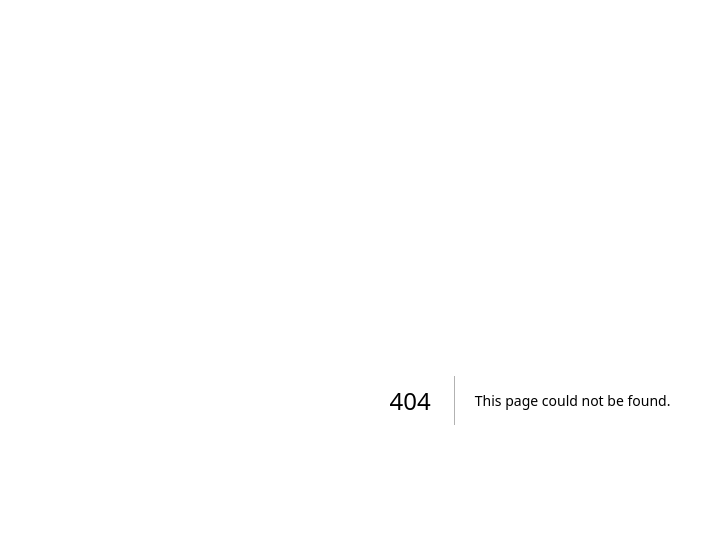
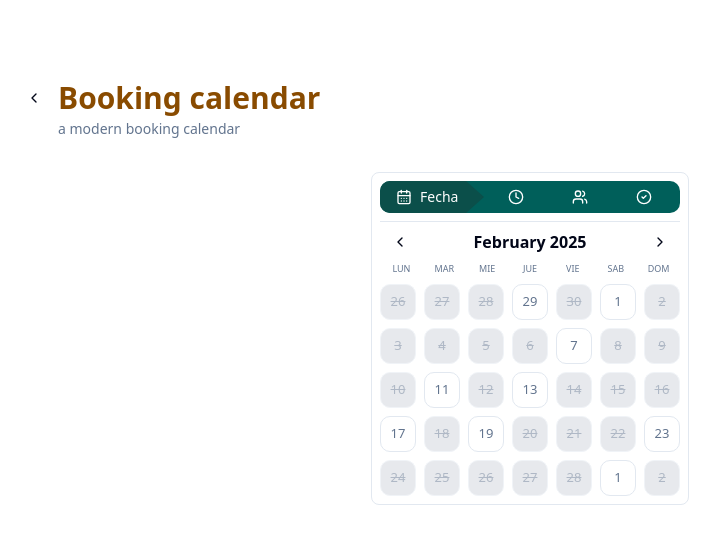
Before and after one commit to yolberjp/playground, a Next.js app: page /booking-calendar in a window 1280 px wide. Before the commit this address had no page. Shown: the top 544 px of the page, without its empty margins (110-830 px from the left). Built offline with nearby package versions, Linux system fonts and the light colour scheme.

Commit message:
refactor: Rename booking link to 'Booking calendar'

```diff
--- a/app/booking/components/reservation.tsx
+++ b/app/booking-calendar/components/reservation.tsx
@@ -9,8 +9,8 @@ import { Separator } from '@/components/ui/separator'
 
 export default function Reservation() {
   return (
-    <div className="max-w-80 border border-border rounded-md p-2 space-y-2">
-      <ReservationProgress currentSectionIndex={2} />
+    <div className="max-w-80 border border-border rounded-md p-2 space-y-2 select-none">
+      <ReservationProgress />
       <Separator />
       <MonthHeader />
       <WeekDays />
@@ -35,13 +35,19 @@ function ReservationProgress({ currentSectionIndex }: { currentSectionIndex?: nu
     { name: 'Hecho', icon: <CircleCheck className="w-4" /> },
   ]
 
+  // temporarily disabled
+  // eslint-disable-next-line @typescript-eslint/no-unused-vars
+  const handleSectionClick = (index: number) => {
+    setActiveSectionLevel(index + 1)
+  }
+
   return (
     <div className="flex flex-row bg-teal-800 bg-opacity-10 rounded-lg text-center p-0">
       {sections.map((section, key) => (
-        <div key={key} className="flex flex-row cursor-pointer" onClick={() => setActiveSectionLevel(key + 1)}>
+        <div key={key} className="flex flex-row cursor-pointer">
           <div
             className={cn(
-              'flex justify-center p-1 min-w-16',
+              'flex justify-center p-1 min-w-16 text-white',
               key === 0 && firstSectionClass,
               key === sections.length - 1 && lastSectionClass,
               activeSectionLevel > key + 1 && pastSectionClass,
@@ -75,7 +81,7 @@ function MonthHeader() {
       <Button variant="ghost" className="p-1 h-6 hover:bg-teal-800 hover:bg-opacity-10">
         <ChevronLeft className="h-2 w-5" />
       </Button>
-      <p className="font-black">Diciembre De 2024</p>
+      <p className="font-black">February 2025</p>
       <Button variant="ghost" className="p-1 h-6 hover:bg-teal-800 hover:bg-opacity-10">
         <ChevronRight />
       </Button>
--- a/app/booking/page.tsx
+++ b/app/booking-calendar/page.tsx
@@ -1,9 +1,9 @@
 import Section from "@/components/section/section";
 import Reservation from "./components/reservation";
 
-export default function Booking() {
+export default function BookingCalendar() {
     return (
-        <Section title="Booking by steps" subtitle="a progressive booking form">
+        <Section title="Booking calendar" subtitle="a modern booking calendar ">
             <Reservation />
         </Section>
       )
--- a/app/page.tsx
+++ b/app/page.tsx
@@ -4,8 +4,8 @@ import Link from "next/link";
 
 const links = [
   {
-    href: "/booking",
-    label: "Booking by steps",
+    href: "/booking-calendar",
+    label: "Booking calendar",
     icon: <Calendar />
   },
   {
```
